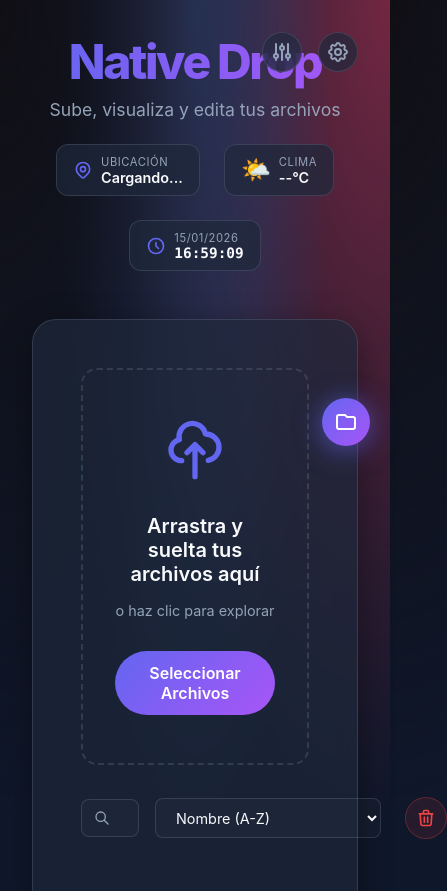
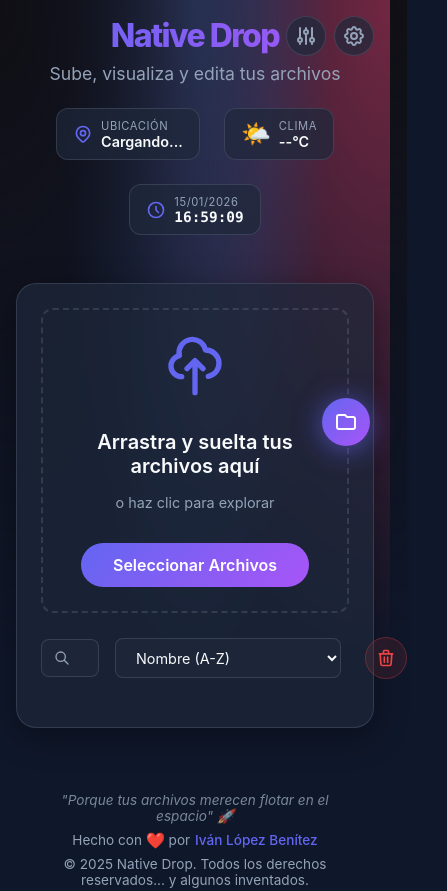
Before and after one commit to IVIX542/visor_documentacion, a plain HTML site: page index.html in a window 390 px wide. Shown: the top 891 px of the page, 447 px wide, since content can reach past the window. Drawn offline with nearby package versions, Linux system fonts and the light colour scheme.

Commit message:
Mobile-first design

```diff
--- a/index.html
+++ b/index.html
@@ -110,15 +110,21 @@
         .container {
             width: 100%;
             max-width: 800px;
-            padding: 2rem;
+            padding: 1rem;
             position: relative;
+        }
+
+        @media (min-width: 768px) {
+            .container {
+                padding: 2rem;
+            }
         }
 
         /* Settings Button */
         .settings-btn {
             position: absolute;
-            top: 2rem;
-            right: 2rem;
+            top: 1rem;
+            right: 1rem;
             background: var(--card-bg);
             border: 1px solid var(--border-color);
             color: var(--text-muted);
@@ -142,8 +148,8 @@
         /* Shortcuts Button */
         .shortcuts-btn {
             position: absolute;
-            top: 2rem;
-            right: 5.5rem;
+            top: 1rem;
+            right: 4rem;
             background: var(--card-bg);
             border: 1px solid var(--border-color);
             color: var(--text-muted);
@@ -171,7 +177,7 @@
         }
 
         h1.app-title {
-            font-size: 3rem;
+            font-size: 2rem;
             font-weight: 800;
             background: linear-gradient(to right, var(--primary-color), var(--secondary-color));
             -webkit-background-clip: text;
@@ -259,8 +265,8 @@
             backdrop-filter: var(--card-backdrop);
             -webkit-backdrop-filter: var(--card-backdrop);
             border: 1px solid var(--border-color);
-            border-radius: 24px;
-            padding: 3rem;
+            border-radius: 20px;
+            padding: 1.5rem;
             box-shadow: var(--glass-shadow);
             text-align: center;
             transition: transform 0.3s ease, box-shadow 0.3s ease, background 0.3s, border-color 0.3s;
@@ -274,9 +280,9 @@
 
         .drop-zone {
             border: 2px dashed var(--border-color);
-            border-radius: 16px;
-            padding: 3rem 2rem;
-            margin-bottom: 2rem;
+            border-radius: 12px;
+            padding: 1.5rem 1rem;
+            margin-bottom: 1.5rem;
             transition: all 0.3s ease;
             cursor: pointer;
             position: relative;
@@ -474,6 +480,34 @@
         .btn-remove:hover {
             color: #ef4444;
             background: rgba(239, 68, 68, 0.1);
+        }
+
+        /* Desktop Restoration */
+        @media (min-width: 768px) {
+            .settings-btn {
+                top: 2rem;
+                right: 2rem;
+            }
+
+            .shortcuts-btn {
+                top: 2rem;
+                right: 5.5rem;
+            }
+
+            h1.app-title {
+                font-size: 3rem;
+            }
+
+            .upload-card {
+                border-radius: 24px;
+                padding: 3rem;
+            }
+
+            .drop-zone {
+                border-radius: 16px;
+                padding: 3rem 2rem;
+                margin-bottom: 2rem;
+            }
         }
 
         /* Breadcrumb Navigation */
```
